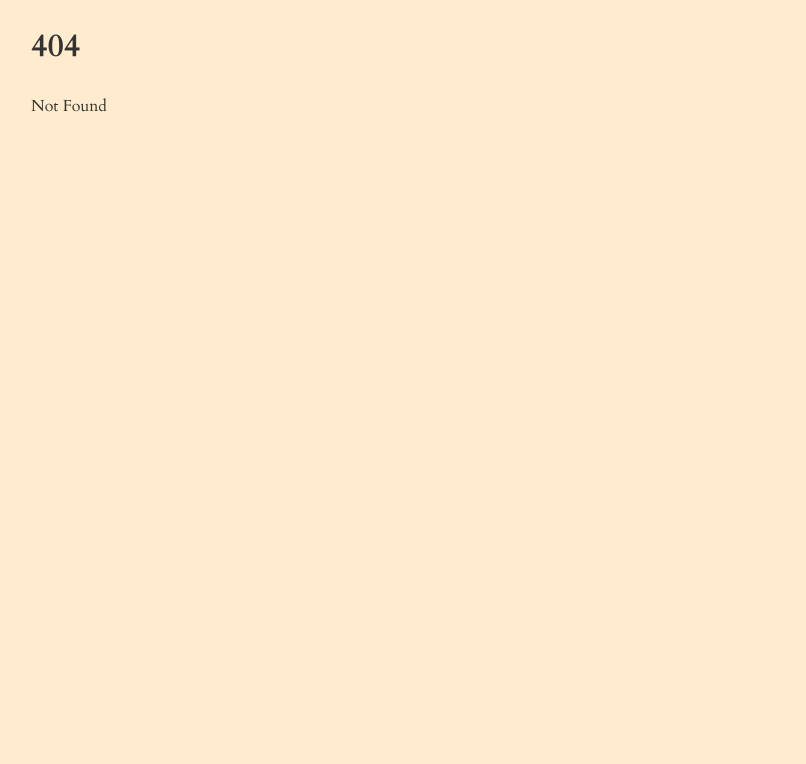
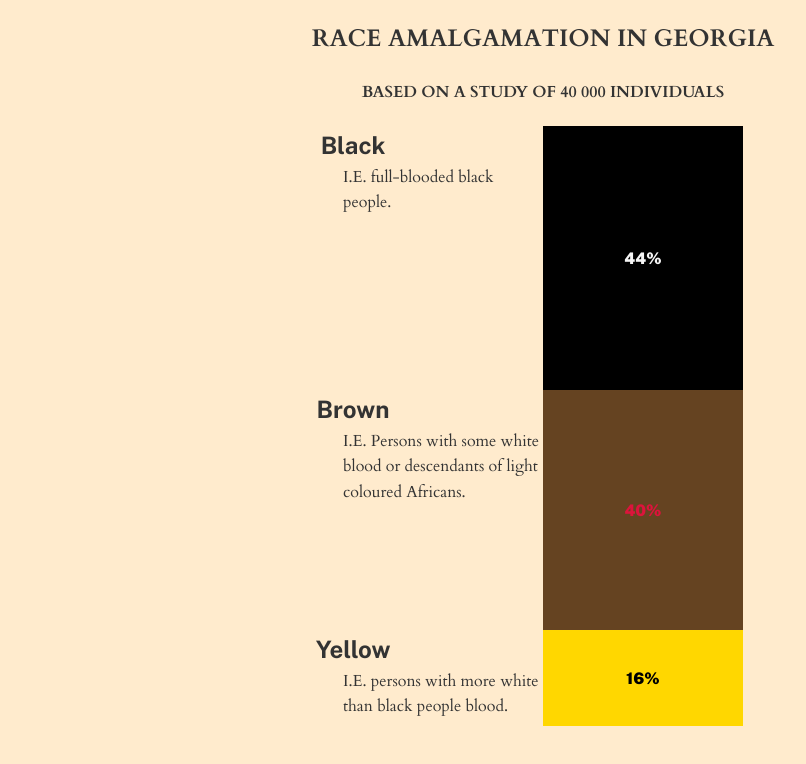
Before and after one commit to akomiqaia/challenge-dubois, a SvelteKit app: page /challange/race-amalgamation in a window 1280 px wide. Before the commit this address had no page. Shown: the top 764 px of the page, without its empty margins (97-903 px from the left). Built offline with nearby package versions, Linux system fonts and the light colour scheme.

Commit message:
chore: add 5th challange

```diff
--- /dev/null
+++ b/src/routes/challange/race-amalgamation/+page.server.ts
@@ -0,0 +1,21 @@
+export async function load() {
+	return {
+		csvData: [
+			{
+				Category: 'Black',
+        Description: "I.E. full-blooded black people.",
+				Percentage: "44"
+			},
+			{
+				Category: 'Brown',
+        Description: "I.E. Persons with some white blood or descendants of light coloured Africans.",
+				Percentage: "40"
+			},
+			{
+				Category: 'Yellow',
+        Description: "I.E. persons with more white than black people blood.",
+				Percentage: "16"
+			}
+		]
+	};
+}
--- /dev/null
+++ b/src/routes/challange/race-amalgamation/+page.svelte
@@ -0,0 +1,90 @@
+<script lang="ts">
+	export let data;
+	const csvData = data.csvData;
+</script>
+
+<div class="wrapper">
+	<div class="title">
+		<h2>Race Amalgamation In Georgia</h2>
+		<h4>Based on a study of 40 000 individuals</h4>
+	</div>
+
+	<div class="graph">
+		<div class="left">
+			{#each csvData as d}
+				<div class="text-wrapper" style="height: {d.Percentage}%;">
+					<h3>{d.Category}</h3>
+					<p>{d.Description}</p>
+				</div>
+			{/each}
+		</div>
+		<div class="right">
+			{#each csvData as d}
+				<div class="bar {d.Category.toLowerCase()}" style="height: {d.Percentage}%;">
+					<p>
+						{d.Percentage}%
+					</p>
+				</div>
+			{/each}
+		</div>
+	</div>
+</div>
+
+<style>
+	.wrapper {
+		width: 100%;
+	}
+	.title {
+		text-transform: uppercase;
+		margin: 0 auto;
+		max-width: 500px;
+		text-align: center;
+	}
+
+	.graph {
+		width: 100%;
+		height: 600px;
+		display: flex;
+		justify-content: center;
+	}
+	p {
+		margin: 0;
+	}
+	.left h3,
+	.left p {
+		max-width: 200px;
+    margin: 0;
+	}
+  .left h3 {
+    font-family: "Public Sans", sans-serif;
+    font-size: 1.5rem;
+    padding-right: 90%;
+  }
+	.text-wrapper {
+		display: flex;
+		/* justify-content: center; */
+		align-items: center;
+		flex-direction: column;
+		/* padding-top: 10px; */
+	}
+	.bar {
+		width: 200px;
+		display: flex;
+		justify-content: center;
+		align-items: center;
+    font-family: "Public Sans", sans-serif;
+    font-weight: 900;
+		&.brown {
+			background-color: var(--color-brown);
+			color: var(--color-crimson);
+		}
+		&.yellow {
+			background-color: var(--color-gold);
+			color: var(--color-black);
+		}
+		&.black {
+			background-color: var(--color-black);
+			color: whitesmoke;
+		}
+	}
+</style>
```
Also changed, not shown: src/routes/+page.svelte (+6 -1 lines).
